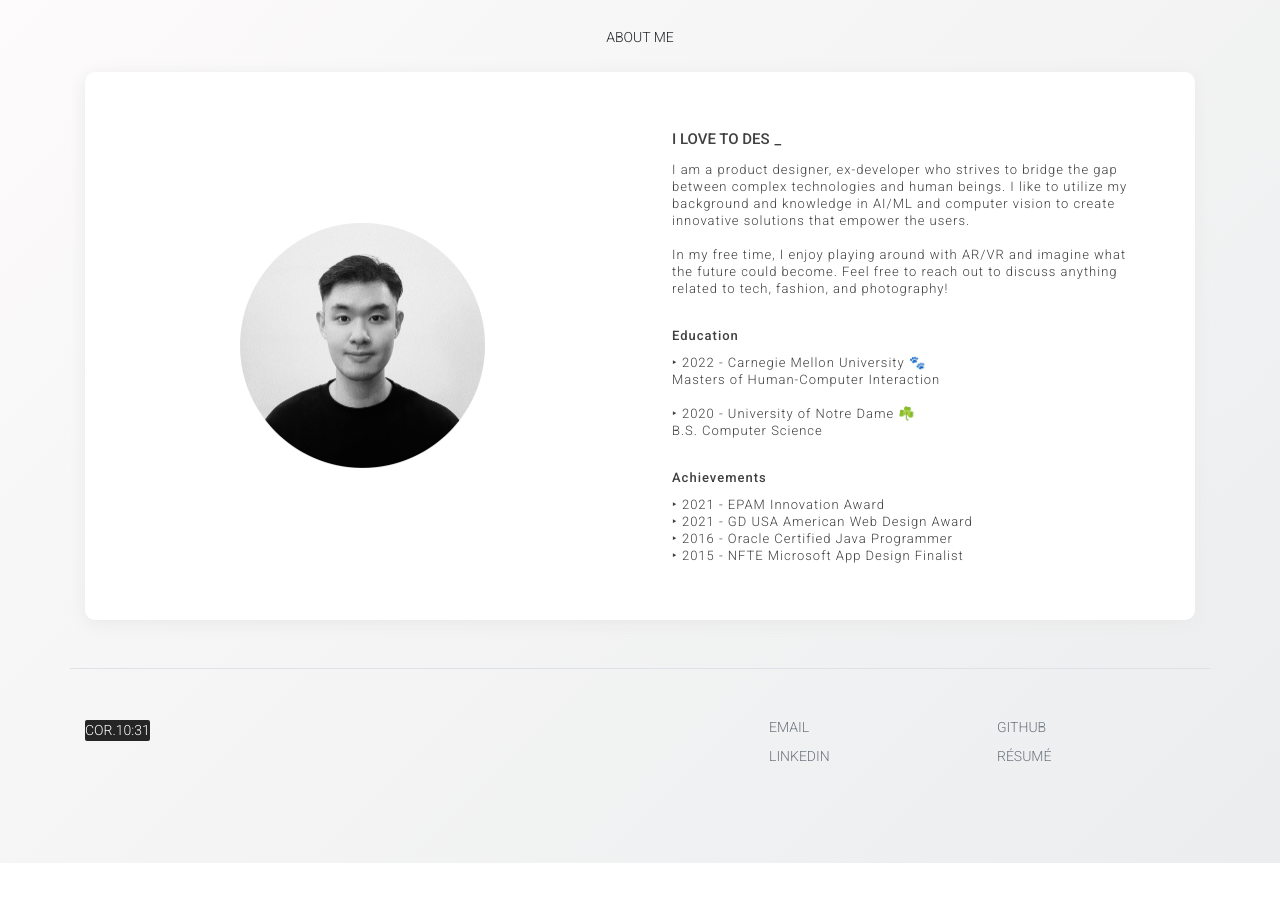
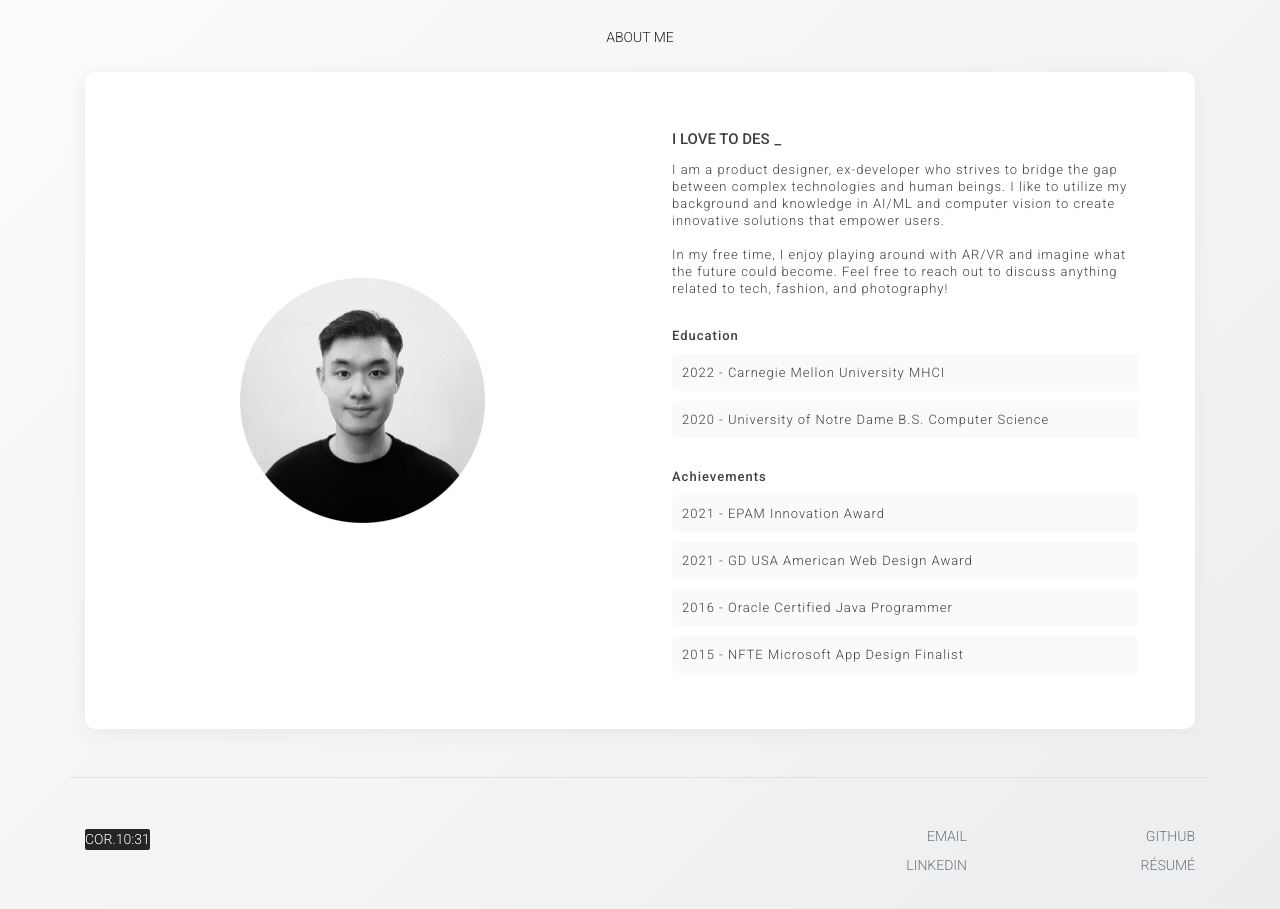
Before and after one commit to PeperoJo/PeperoJo.github.io, a plain HTML site: page index.html in a window 1280 px wide. Shown: the part 2895-3804 px from the top of the page. Before the commit the page ends 3758 px from the top, so only its background shows below. Drawn offline with nearby package versions, Linux system fonts and the light colour scheme; animation ran at ten frames a second.

Commit message:
achievement tags

```diff
--- a/index.html
+++ b/index.html
@@ -267,7 +267,7 @@
               </div>
               <div class="about-descr">
                 I am a product designer, ex-developer who strives to bridge the gap between complex technologies and human beings.
-                I like to utilize my background and knowledge in AI/ML and computer vision to create innovative solutions that empower the users.
+                I like to utilize my background and knowledge in AI/ML and computer vision to create innovative solutions that empower users.
                 <br><br>
                 In my free time, I enjoy playing around with AR/VR and imagine what the future could become.
                 Feel free to reach out to discuss anything related to tech, fashion, and photography!
@@ -277,20 +277,30 @@
                 Education
               </div>
               <div class="about-descr">
-                ‣ 2022 - Carnegie Mellon University 🐾<br>
-                <span class="about-degree">Masters of Human-Computer Interaction</span><br><br>
-                ‣ 2020 - University of Notre Dame ☘️<br>
-                <span class="about-degree">B.S. Computer Science<span><br>
+                <span class="about-list">
+                  2022 - Carnegie Mellon University MHCI
+                </span>
+                <span class="about-list">
+                  2020 - University of Notre Dame B.S. Computer Science
+                </span>
               </div>
 
               <div class="about-subheader">
                 Achievements
               </div>
               <div class="about-descr">
-                ‣ 2021 - EPAM Innovation Award <br>
-                ‣ 2021 - GD USA American Web Design Award <br>
-                ‣ 2016 - Oracle Certified Java Programmer <br>
-                ‣ 2015 - NFTE Microsoft App Design Finalist <br>
+                <span class="about-list">
+                  2021 - EPAM Innovation Award
+                </span>
+                <span class="about-list">
+                  2021 - GD USA American Web Design Award
+                </span>
+                <span class="about-list">
+                  2016 - Oracle Certified Java Programmer
+                </span>
+                <span class="about-list">
+                  2015 - NFTE Microsoft App Design Finalist
+                </span>
               </div>
 
             </div>
@@ -302,7 +312,7 @@
       </div>
 
 <!-- FOOOOOOOOOOOOOOOTER -->
-      <footer class="row row-cols-5 pt-5 my-5 border-top">
+      <footer class="row row-cols-sm-3 row-cols-md-5 pt-5 my-5 border-top">
         <div class="col">
           <span class="nav-link p-0 text-muted motto">Cor.10:31</span>
           <!-- <a href="#" class="d-flex align-items-center mb-3 link-dark text-decoration-none">
@@ -320,7 +330,7 @@
         <div class="col">
         </div>
 
-        <div class="col">
+        <div class="col text-right">
           <!-- <h5>Section</h5> -->
           <ul class="nav flex-column">
             <li class="nav-item mb-2"><a href="mailto:josephhan@cmu.edu" class="nav-link p-0 text-muted">Email</a></li>
@@ -328,7 +338,7 @@
           </ul>
         </div>
 
-        <div class="col">
+        <div class="col text-right">
           <!-- <h5>Section</h5> -->
           <ul class="nav flex-column">
             <li class="nav-item mb-2"><a href="https://github.com/PeperoJo" class="nav-link p-0 text-muted">GitHub</a></li>
--- a/styles/main.css
+++ b/styles/main.css
@@ -361,3 +361,14 @@ body {}
     cursor: pointer;
     box-sizing: border-box;
 }
+
+.about-list {
+  display: block;
+  background-color: #fafafa;
+  padding: 10px;
+  border-radius: 5px;
+}
+
+.about-list:not(:last-child) {
+  margin-bottom: 10px;
+}
```
